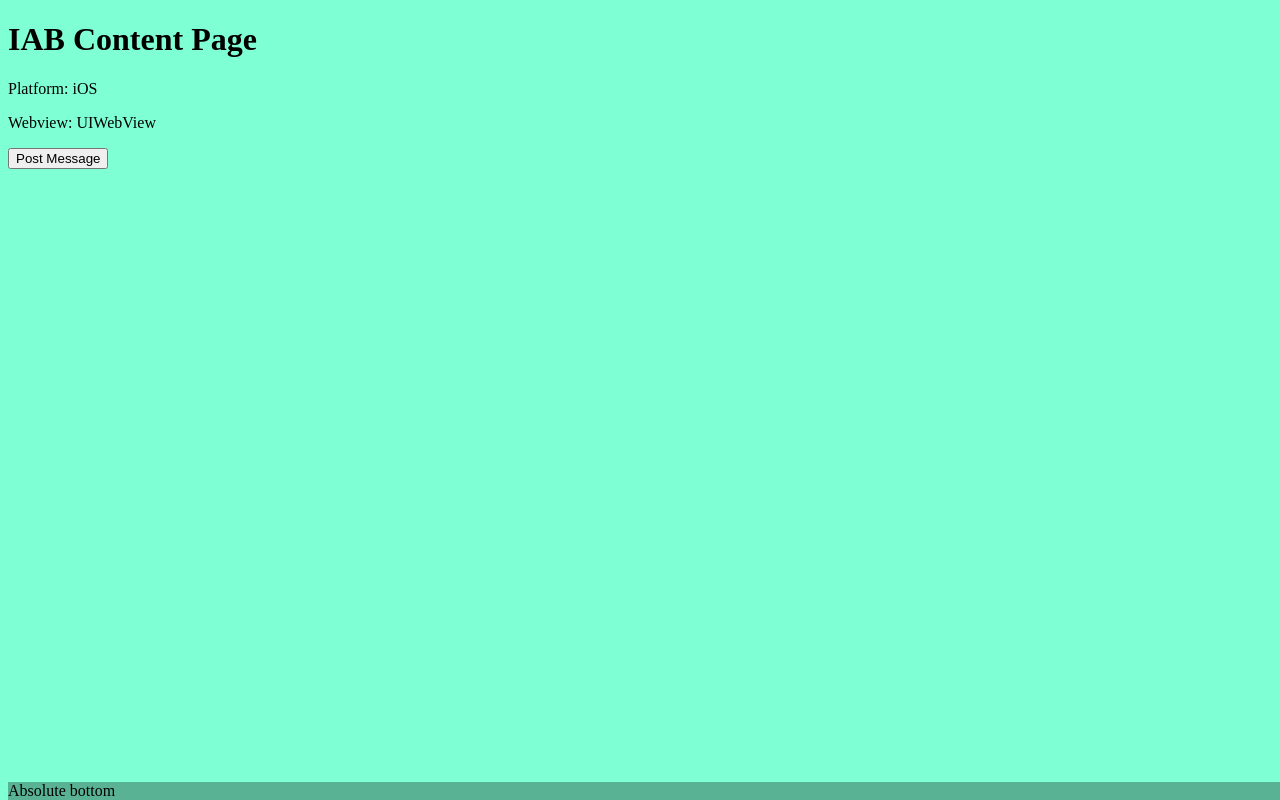
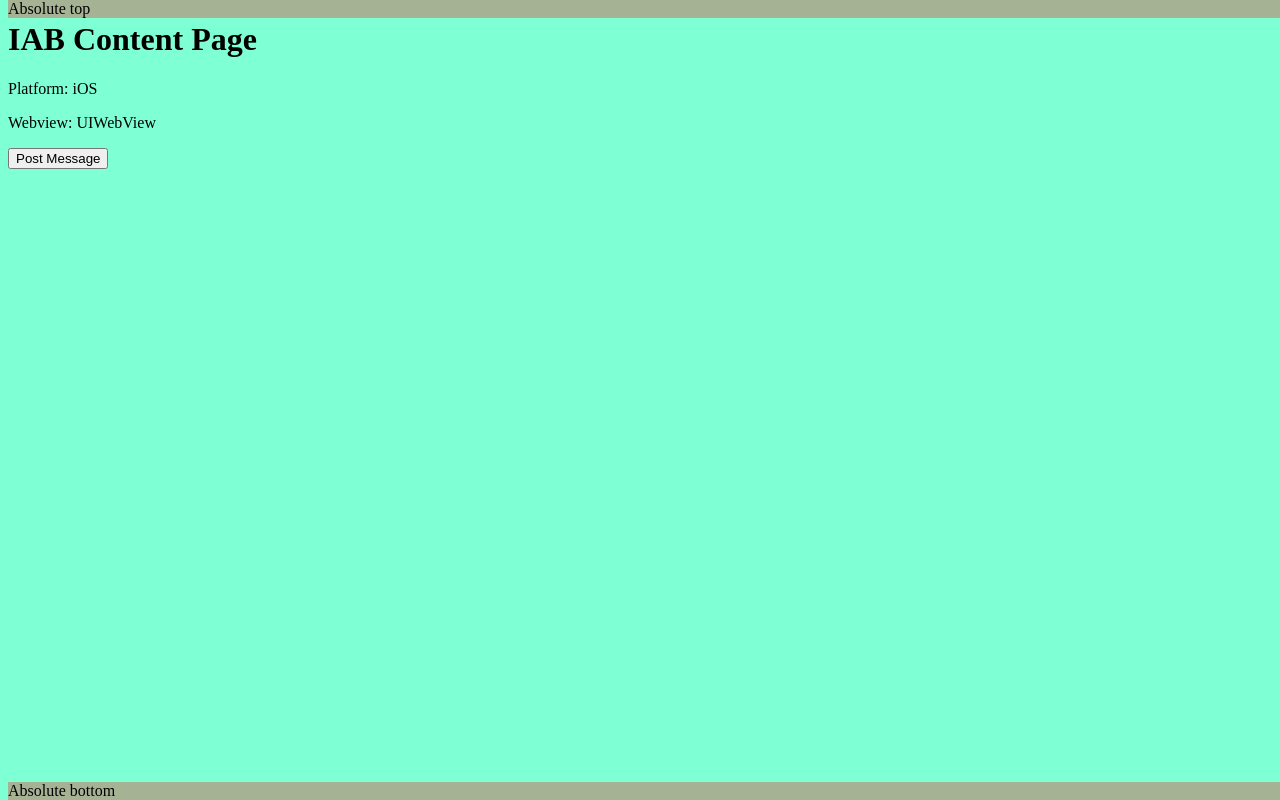
Before and after one commit to dpa99c/cordova-plugin-themeablebrowser-test, a website: page www/iab_content_page.html in a window 1280 px wide. Drawn offline with Linux system fonts and the light colour scheme.

Commit message:
Add option to test fullscreen. Add absolute top/bottom markers in IAB content page.

```diff
--- a/www/iab_content_page.html
+++ b/www/iab_content_page.html
@@ -8,11 +8,17 @@
                 height: 100%;
                 background-color: aquamarine;
             }
+            .top, .bottom{
+                position: absolute;
+                width: 100%;
+                background-color: rgba(255, 0, 0, 0.3);
+                z-index: 100;
+            }
+            .top{
+                top: 0;
+            }
             .bottom{
-                position: absolute;
                 bottom: 0;
-                width: 100%;
-                background-color: rgba(0, 0, 0, 0.3)
             }
         </style>
     </head>
@@ -24,6 +30,7 @@
 
         <button onclick="onClickPostMessage()">Post Message</button>
 
+        <div class="top">Absolute top</div>
         <div class="bottom">Absolute bottom</div>
 
         <script type="text/javascript">
--- a/www/js/index.js
+++ b/www/js/index.js
@@ -48,6 +48,8 @@ function onIABLoaded(){
 }
 
 function openThemeableBrowser(){
+    var fullscreen = $('#fullscreen')[0].checked;
+
     iab = cordova.ThemeableBrowser.open(testUrl, '_blank', {
         statusbar: {
             color: '#ffffffff'
@@ -74,6 +76,7 @@ function openThemeableBrowser(){
             align: 'right',
             event: 'closePressed'
         },
+        fullscreen: fullscreen,
         backButtonCanClose: true
     }).addEventListener(cordova.ThemeableBrowser.EVT_ERR, function(e) {
         error(e.message);
```
Also changed, not shown: www/index.html (+10 -0 lines), 1 other file.
